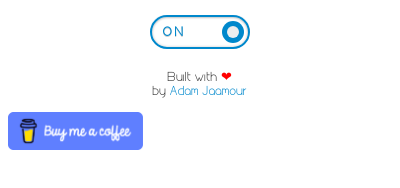
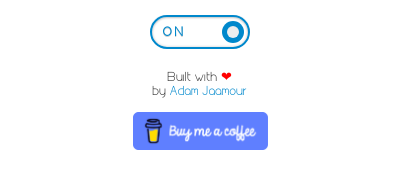
Before and after one commit to Trello-Card-Counter/Trello-Card-Counter-Mozilla-Extension, a browser extension: page popup/popup.html in a window 400 px wide. Shown: the part 64-252 px from the top of the page. Drawn offline with Linux system fonts and the light colour scheme.

Commit message:
Fix "buy me a coffee" button alignment

```diff
--- a/popup/style/style.css
+++ b/popup/style/style.css
@@ -59,5 +59,10 @@ footer {
     text-decoration: none;
 }
 .buy-me-a-coffee-button {
+    /* Correct size for button */
     width: 135px !important;
+    /* Center button */
+    display: block;
+    margin-left: auto;
+    margin-right: auto;
 }
```
